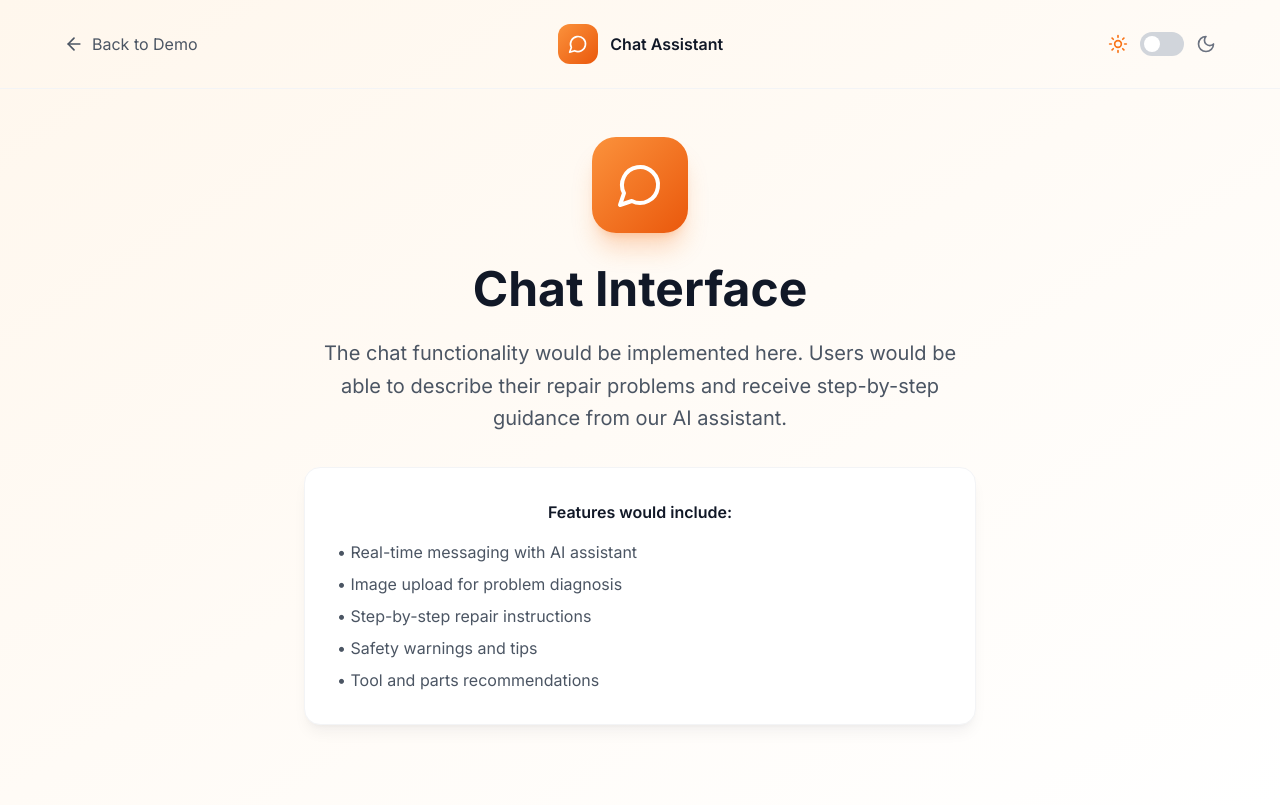
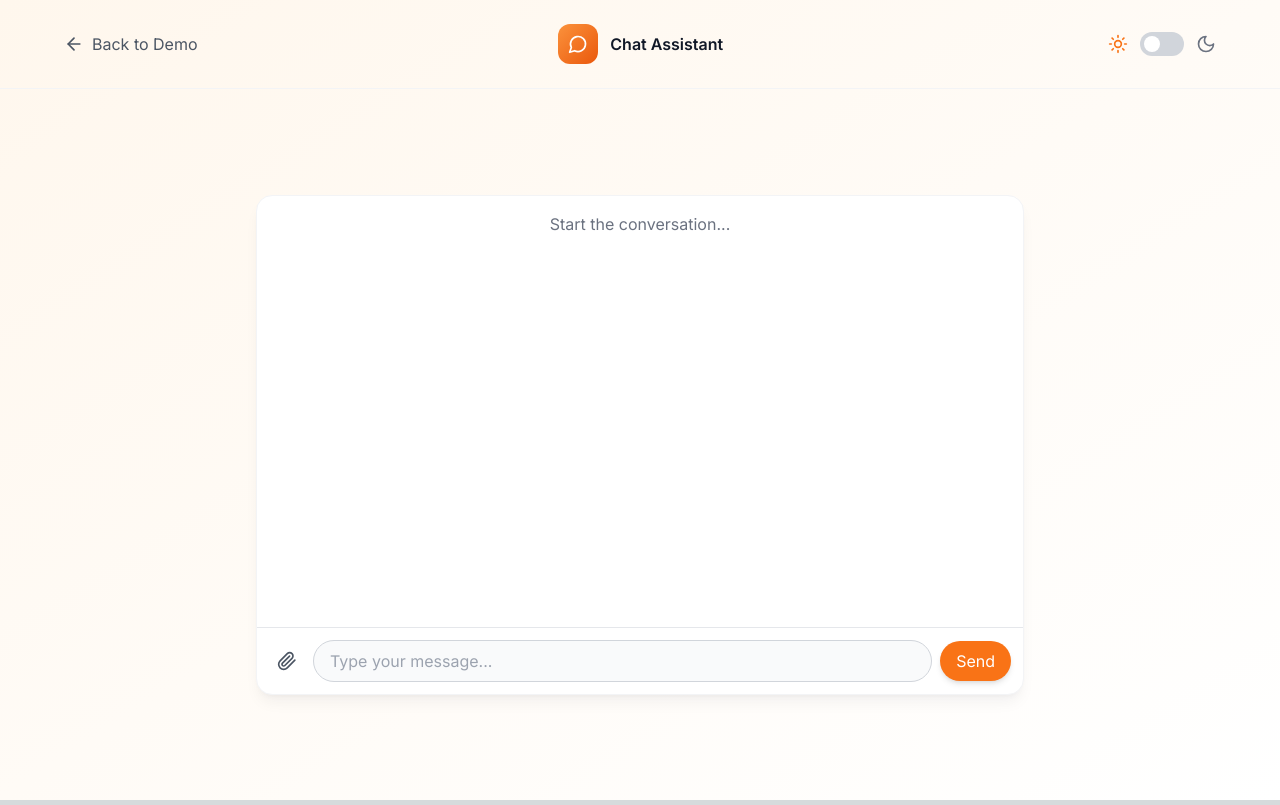
Before and after one commit to dldzurev/Fixlyai, a Next.js app: page /chat in a window 1280 px wide. Built offline with nearby package versions, Linux system fonts and the light colour scheme.

Commit message:
Added chat UI/UX

```diff
--- a/app/chat/page.tsx
+++ b/app/chat/page.tsx
@@ -1,12 +1,137 @@
+"use client";
 
-import Link from "next/link"
-import { ArrowLeft, MessageCircle } from "lucide-react"
-import { ThemeToggle } from "@/components/theme-toggle"
+import { useState, useRef, useEffect, FormEvent } from "react";
+import Link from "next/link";
+import { ArrowLeft, MessageCircle, Paperclip, X, Image, Video, Mic, Camera } from "lucide-react";
+import { ThemeToggle } from "@/components/theme-toggle";
+
+interface ChatMessage {
+  role: "user" | "assistant";
+  content?: string;
+  fileUrl?: string;
+  fileType?: string;
+}
 
 export default function ChatPage() {
+  const [messages, setMessages] = useState<ChatMessage[]>([]);
+  const [input, setInput] = useState("");
+  const [isLoading, setIsLoading] = useState(false);
+  const [showMenu, setShowMenu] = useState(false);
+  const [capturingCamera, setCapturingCamera] = useState(false);
+  const [stream, setStream] = useState<MediaStream | null>(null);
+  const videoRef = useRef<HTMLVideoElement>(null);
+  const messagesEndRef = useRef<HTMLDivElement>(null);
+
+  const scrollToBottom = () => {
+    messagesEndRef.current?.scrollIntoView({ behavior: "smooth" });
+  };
+
+  useEffect(() => {
+    if (capturingCamera) {
+      navigator.mediaDevices
+        .getUserMedia({ video: true })
+        .then(mediaStream => {
+          setStream(mediaStream);
+          if (videoRef.current) {
+            videoRef.current.srcObject = mediaStream;
+          }
+        })
+        .catch(err => {
+          console.error("Camera access error:", err);
+          setCapturingCamera(false);
+        });
+    } else {
+      if (stream) {
+        stream.getTracks().forEach(track => track.stop());
+        setStream(null);
+      }
+    }
+    return () => {
+      if (stream) {
+        stream.getTracks().forEach(track => track.stop());
+      }
+    };
+  }, [capturingCamera]);
+
+  const sendMessage = async (e: FormEvent) => {
+    e.preventDefault();
+    if (!input.trim()) return;
+
+    const userMsg: ChatMessage = { role: "user", content: input };
+    setMessages(prev => [...prev, userMsg]);
+    setInput("");
+    setIsLoading(true);
+
+    try {
+      const response = await fetch("https://api.openai.com/v1/chat/completions", {
+        method: "POST",
+        headers: {
+          "Content-Type": "application/json",
+          Authorization: `Bearer ${process.env.NEXT_PUBLIC_OPENAI_API_KEY}`
+        },
+        body: JSON.stringify({
+          model: "gpt-3.5-turbo",
+          messages: [
+            { role: "system", content: "You are a helpful AI assistant." },
+            { role: "user", content: input }
+          ],
+          max_tokens: 150
+        })
+      });
+
+      const data = await response.json();
+      const botReply = data.choices?.[0]?.message?.content || "";
+      const botMsg: ChatMessage = { role: "assistant", content: botReply };
+      setMessages(prev => [...prev, botMsg]);
+    } catch (err) {
+      console.error(err);
+      const errorMsg: ChatMessage = { role: "assistant", content: "Sorry, something went wrong." };
+      setMessages(prev => [...prev, errorMsg]);
+    } finally {
+      setIsLoading(false);
+      scrollToBottom();
+    }
+  };
+
+  const handleFileUpload = (e: React.ChangeEvent<HTMLInputElement>) => {
+    const file = e.target.files?.[0];
+    if (!file) return;
+    const fileUrl = URL.createObjectURL(file);
+    let fileType: string;
+
+    if (file.type.startsWith("image/")) fileType = "image";
+    else if (file.type.startsWith("video/")) fileType = "video";
+    else if (file.type.startsWith("audio/")) fileType = "audio";
+    else fileType = "file";
+
+    const fileMsg: ChatMessage = { role: "user", fileUrl, fileType };
+    setMessages(prev => [...prev, fileMsg]);
+    setShowMenu(false);
+    scrollToBottom();
+  };
+
+  const capturePhoto = () => {
+    if (!videoRef.current) return;
+    const video = videoRef.current;
+    const canvas = document.createElement("canvas");
+    canvas.width = video.videoWidth;
+    canvas.height = video.videoHeight;
+    const ctx = canvas.getContext("2d");
+    if (ctx) ctx.drawImage(video, 0, 0, canvas.width, canvas.height);
+    canvas.toBlob(blob => {
+      if (blob) {
+        const fileUrl = URL.createObjectURL(blob);
+        const fileMsg: ChatMessage = { role: "user", fileUrl, fileType: "image" };
+        setMessages(prev => [...prev, fileMsg]);
+        scrollToBottom();
+      }
+    }, "image/png");
+    setCapturingCamera(false);
+  };
+
   return (
     <div className="min-h-screen bg-gradient-to-br from-orange-50 to-white dark:from-gray-900 dark:to-gray-800 flex flex-col transition-colors duration-300">
-      {/* Header with proper spacing for theme toggle */}
+      {/* Header */}
       <header className="p-6 border-b border-gray-100 dark:border-gray-700">
         <div className="flex items-center justify-between max-w-6xl mx-auto">
           <Link
@@ -24,39 +149,136 @@ export default function ChatPage() {
             <span className="font-semibold text-gray-900 dark:text-white">Chat Assistant</span>
           </div>
 
-          {/* Theme Toggle positioned in header */}
           <div className="ml-6">
             <ThemeToggle />
           </div>
         </div>
       </header>
 
-      {/* Main Content */}
-      <div className="flex-1 flex items-center justify-center px-6 py-12">
-        <div className="text-center max-w-2xl mx-auto">
-          <div className="w-24 h-24 bg-gradient-to-br from-orange-400 to-orange-600 rounded-3xl flex items-center justify-center mx-auto mb-8 shadow-xl shadow-orange-500/25">
-            <MessageCircle className="w-12 h-12 text-white" />
+      {/* Chat UI */}
+      <main className="flex-1 flex items-center justify-center px-6 py-12">
+        <div className="w-full max-w-3xl mx-auto bg-white dark:bg-gray-800 rounded-2xl shadow-lg shadow-gray-900/5 dark:shadow-gray-900/20 border border-gray-100 dark:border-gray-700 flex flex-col h-[500px]">
+          {/* Messages Area */}
+          <div className="flex-1 overflow-y-auto p-4 space-y-4" style={{ minHeight: 0 }}>
+            {messages.length ? (
+              messages.map((msg, idx) => (
+                <div
+                  key={idx}
+                  className={`flex ${msg.role === "user" ? "justify-end" : "justify-start"}`}
+                >
+                  <div
+                    className={`max-w-[80%] p-4 rounded-2xl shadow-md ${
+                      msg.role === "user"
+                        ? "bg-orange-500 text-white"
+                        : "bg-white dark:bg-gray-700 text-gray-900 dark:text-white"
+                    }`}
+                  >
+                    {msg.fileUrl ? (
+                      msg.fileType === "image" ? (
+                        <img src={msg.fileUrl} alt="user upload" className="rounded-xl max-h-48" />
+                      ) : msg.fileType === "video" ? (
+                        <video src={msg.fileUrl} controls className="rounded-xl max-h-48" />
+                      ) : msg.fileType === "audio" ? (
+                        <audio src={msg.fileUrl} controls className="w-full" />
+                      ) : (
+                        <a href={msg.fileUrl} className="underline" target="_blank" rel="noreferrer">
+                          Download File
+                        </a>
+                      )
+                    ) : (
+                      <span>{msg.content}</span>
+                    )}
+                  </div>
+                </div>
+              ))
+            ) : (
+              <p className="text-center text-gray-500 dark:text-gray-400">Start the conversation...</p>
+            )}
+            <div ref={messagesEndRef} />
           </div>
 
-          <h1 className="text-4xl md:text-5xl font-bold text-gray-900 dark:text-white mb-6">Chat Interface</h1>
+          {/* Camera Overlay */}
+          {capturingCamera && (
+            <div className="absolute inset-0 bg-black bg-opacity-50 flex items-center justify-center">
+              <div className="bg-white dark:bg-gray-800 rounded-2xl p-4 flex flex-col items-center">
+                <video
+                  ref={videoRef}
+                  autoPlay
+                  className="w-80 h-60 rounded-xl mb-4"
+                />
+                <div className="flex space-x-4">
+                  <button
+                    onClick={capturePhoto}
+                    className="bg-orange-500 text-white px-4 py-2 rounded-xl shadow-md"
+                  >
+                    Capture
+                  </button>
+                  <button
+                    onClick={() => setCapturingCamera(false)}
+                    className="bg-gray-300 text-gray-700 px-4 py-2 rounded-xl shadow-md flex items-center"
+                  >
+                    <X className="w-4 h-4 mr-2" /> Close
+                  </button>
+                </div>
+              </div>
+            </div>
+          )}
 
-          <p className="text-xl text-gray-600 dark:text-gray-300 mb-8 leading-relaxed">
-            The chat functionality would be implemented here. Users would be able to describe their repair problems and
-            receive step-by-step guidance from our AI assistant.
-          </p>
-
-          <div className="bg-white dark:bg-gray-800 p-8 rounded-2xl shadow-lg shadow-gray-900/5 dark:shadow-gray-900/20 border border-gray-100 dark:border-gray-700 mb-8">
-            <h3 className="font-semibold text-gray-900 dark:text-white mb-4">Features would include:</h3>
-            <ul className="text-left text-gray-600 dark:text-gray-300 space-y-2">
-              <li>• Real-time messaging with AI assistant</li>
-              <li>• Image upload for problem diagnosis</li>
-              <li>• Step-by-step repair instructions</li>
-              <li>• Safety warnings and tips</li>
-              <li>• Tool and parts recommendations</li>
-            </ul>
-          </div>
+          {/* Input Area */}
+          <form onSubmit={sendMessage} className="border-t border-gray-200 dark:border-gray-700 p-3 flex items-center space-x-2 relative">
+            <div className="relative">
+              <button
+                type="button"
+                onClick={() => setShowMenu(prev => !prev)}
+                className="p-2 rounded-lg hover:bg-gray-100 dark:hover:bg-gray-700"
+              >
+                <Paperclip className="w-5 h-5 text-gray-600 dark:text-gray-300" />
+              </button>
+              {showMenu && (
+                <div className="absolute bottom-12 left-0 bg-white dark:bg-gray-700 border border-gray-200 dark:border-gray-600 rounded-2xl shadow-xl py-2 z-10 w-48">
+                  <label className="flex items-center px-4 py-2 hover:bg-gray-100 dark:hover:bg-gray-600 cursor-pointer">
+                    <Image className="w-5 h-5 mr-2 text-gray-600 dark:text-gray-300" />
+                    <input type="file" accept="*/*" onChange={handleFileUpload} className="hidden" />
+                    Image/File
+                  </label>
+                  <label className="flex items-center px-4 py-2 hover:bg-gray-100 dark:hover:bg-gray-600 cursor-pointer">
+                    <Video className="w-5 h-5 mr-2 text-gray-600 dark:text-gray-300" />
+                    <input type="file" accept="video/*" onChange={handleFileUpload} className="hidden" />
+                    Video
+                  </label>
+                  <label className="flex items-center px-4 py-2 hover:bg-gray-100 dark:hover:bg-gray-600 cursor-pointer">
+                    <Mic className="w-5 h-5 mr-2 text-gray-600 dark:text-gray-300" />
+                    <input type="file" accept="audio/*" onChange={handleFileUpload} className="hidden" />
+                    Audio
+                  </label>
+                  <button
+                    onClick={() => { setCapturingCamera(true); setShowMenu(false); }}
+                    className="flex items-center w-full px-4 py-2 hover:bg-gray-100 dark:hover:bg-gray-600 rounded-b-2xl"
+                  >
+                    <Camera className="w-5 h-5 mr-2 text-gray-600 dark:text-gray-300" />
+                    Camera
+                  </button>
+                </div>
+              )}
+            </div>
+            <input
+              type="text"
+              value={input}
+              onChange={e => setInput(e.target.value)}
+              className="flex-1 border border-gray-300 dark:border-gray-600 rounded-full px-4 py-2 focus:outline-none bg-gray-50 dark:bg-gray-700 text-gray-900 dark:text-white"
+              placeholder="Type your message..."
+              disabled={isLoading}
+            />
+            <button
+              type="submit"
+              className="bg-orange-500 text-white px-4 py-2 rounded-full shadow-md disabled:opacity-50"
+              disabled={isLoading}
+            >
+              {isLoading ? "..." : "Send"}
+            </button>
+          </form>
         </div>
-      </div>
+      </main>
     </div>
-  )
+  );
 }
```
